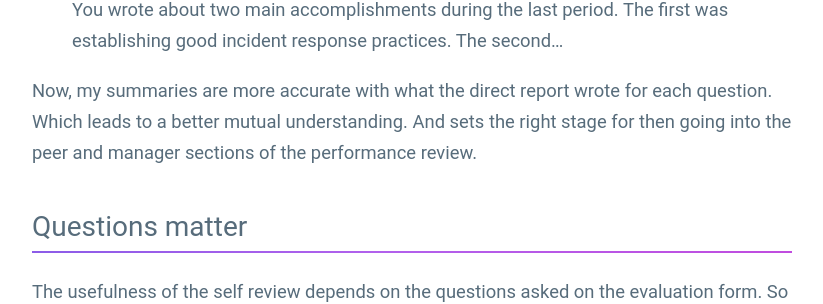
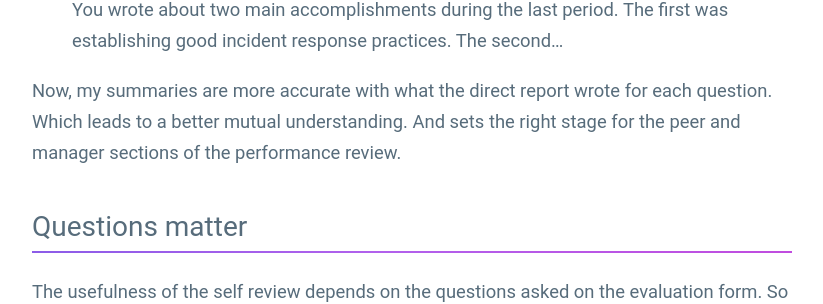
Before and after one commit to guillermodlpa/site, a Jekyll site: the page built from _posts/2021-03-29-better-approach-self-review-in-performance-reviews.markdown, in a window 1280 px wide. Shown: the part 1241-1545 px from the top of the page, without its empty margins (228-1051 px from the left). Built offline with Jekyll 4.4.1, drawn with Linux system fonts in a browser that asks for light colours.

Commit message:
Updated Better Approach Self Review In Performance Reviews

```diff
--- a/_posts/2021-03-29-better-approach-self-review-in-performance-reviews.markdown
+++ b/_posts/2021-03-29-better-approach-self-review-in-performance-reviews.markdown
@@ -22,7 +22,7 @@
 
 > You wrote about two main accomplishments during the last period. The first was establishing good incident response practices. The second...
 
-Now, my summaries are more accurate with what the direct report wrote for each question. Which leads to a better mutual understanding. And sets the right stage for then going into the peer and manager sections of the performance review.
+Now, my summaries are more accurate with what the direct report wrote for each question. Which leads to a better mutual understanding. And sets the right stage for the peer and manager sections of the performance review.
 
 ## Questions matter
 
```
